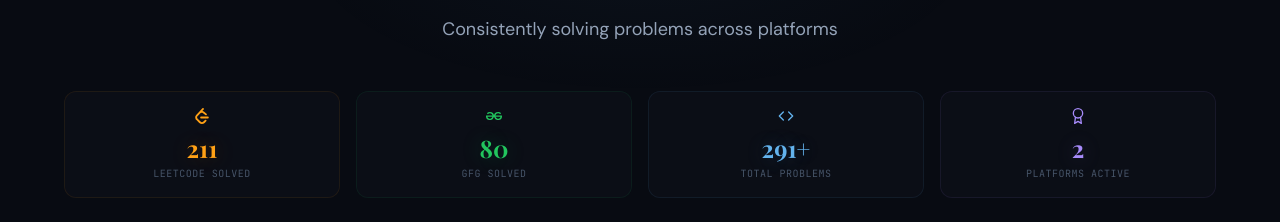
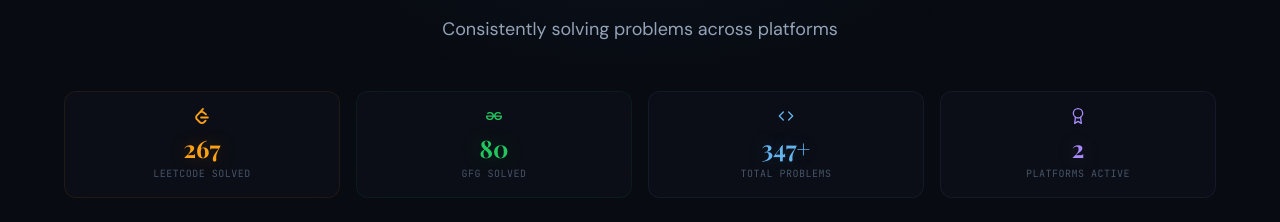
Before and after one commit to drishcodes/portfolio1, a React (Vite) app: page / in a window 1280 px wide. Shown: the part 4400-4622 px from the top of the page. Built offline with nearby package versions, Linux system fonts and the light colour scheme; no server answers; a web font is replaced by a local one.

Commit message:
Update default value for lcSolved in StatsBanner

```diff
--- a/src/components/CodingProfiles.jsx
+++ b/src/components/CodingProfiles.jsx
@@ -279,7 +279,7 @@
 
 // ── Combined stats banner ───────────────────────────────────────────
 function StatsBanner({ lcData }) {
-  const lcSolved  = lcData?.totalSolved ?? 211
+  const lcSolved  = lcData?.totalSolved ?? 267
   const gfgSolved = GFG_DATA.solved
   const total     = lcSolved + gfgSolved
 
```
